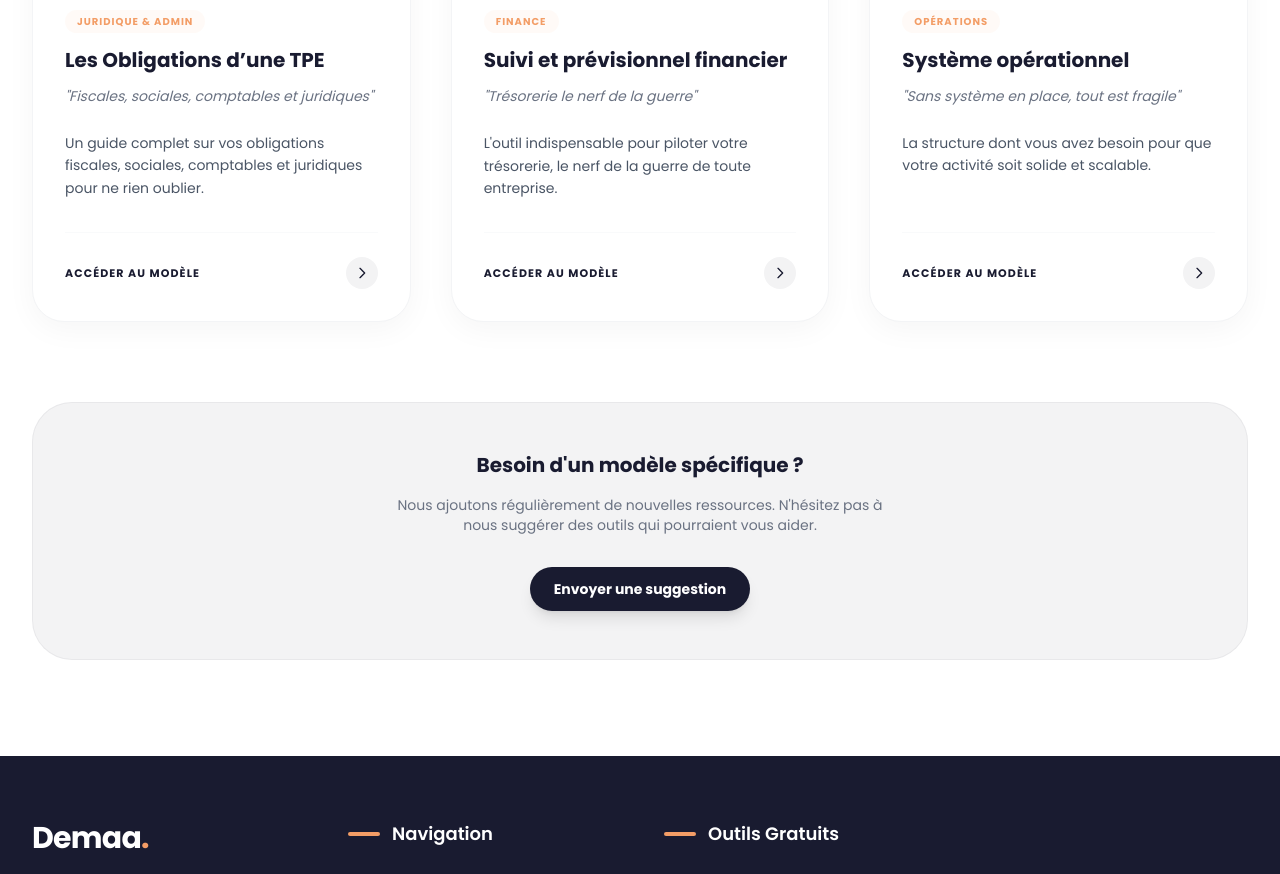
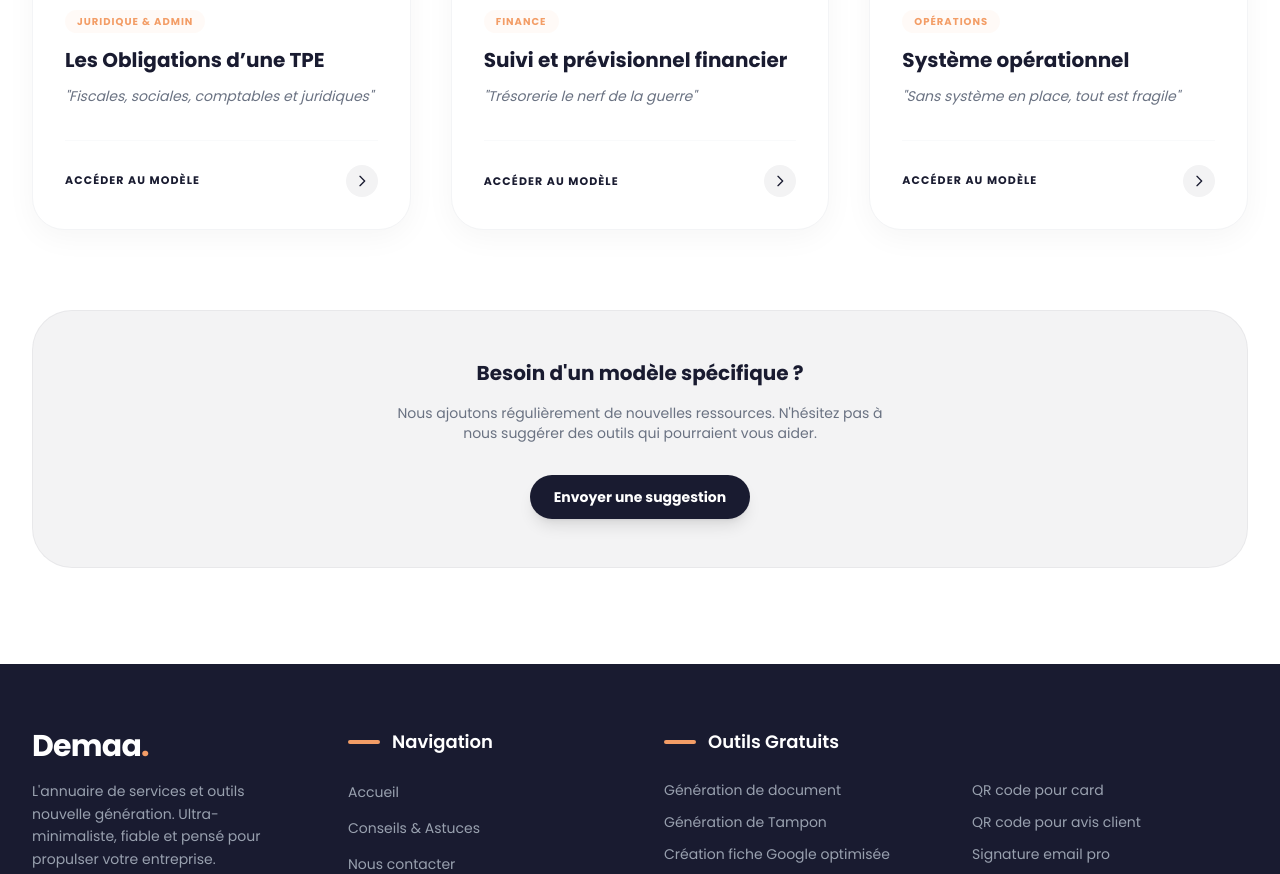
Before and after one commit to teamdemaa/demaa.fr, a Next.js app: page /outils/modeles-de-document in a window 1280 px wide. Shown: the part 840-1714 px from the top of the page. Built offline with nearby package versions, Linux system fonts and the light colour scheme.

Commit message:
UI: Removed descriptions from Template cards for a cleaner look

```diff
--- a/src/components/TemplateCard.tsx
+++ b/src/components/TemplateCard.tsx
@@ -43,12 +43,8 @@ export default function TemplateCard({
             {template.name}
           </h3>
 
-          <p className="text-gray-500 text-sm leading-relaxed mb-6 italic">
+          <p className="text-gray-500 text-sm leading-relaxed italic">
             "{template.shortDescription}"
-          </p>
-
-          <p className="text-gray-600 text-sm leading-relaxed flex-1">
-            {template.description}
           </p>
 
           <div className="mt-8 pt-6 border-t border-gray-50 flex items-center justify-between">
```
